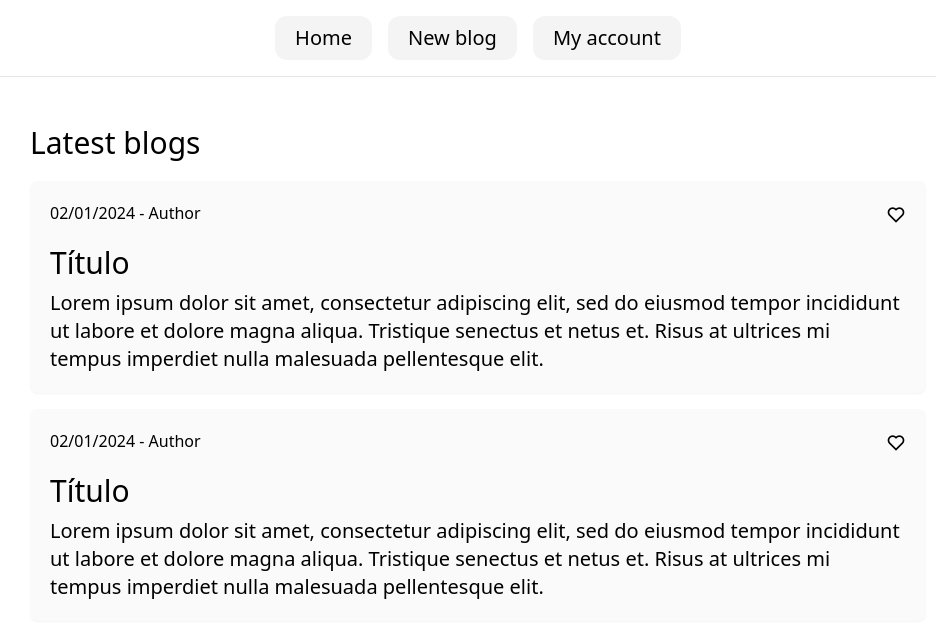
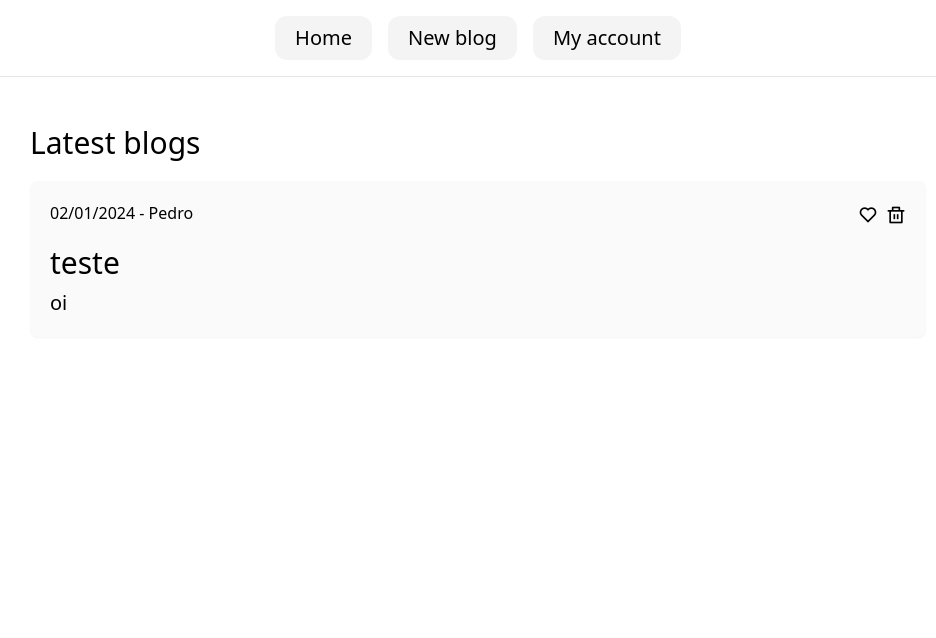
Before and after one commit to viniciusnevescosta/learning-react, a React (Vite) app: page / in a window 1280 px wide. Shown: the top 638 px of the page, without its empty margins (162-1098 px from the left). Built offline with nearby package versions, Linux system fonts and the light colour scheme.

Commit message:
refactor: Outputting lists inside the component

```diff
--- a/src/components/BlogCard.jsx
+++ b/src/components/BlogCard.jsx
@@ -1,19 +1,31 @@
-const BlogCard = () => {
+/* eslint-disable react/prop-types */
+const BlogCard = ({ blogs }) => {
   return (
-    <div className="flex flex-col gap-4 p-5 rounded-lg bg-zinc-50 shadow-sm">
-      <div className="flex justify-between">
-        <p>02/01/2024 - Author</p>
-        <i className="ri-heart-line text-xl"></i>
-      </div>
-      <div className="flex flex-col gap-2">
-        <p className="text-3xl">Título</p>
-        <p className="text-xl">
-          Lorem ipsum dolor sit amet, consectetur adipiscing elit, sed do
-          eiusmod tempor incididunt ut labore et dolore magna aliqua. Tristique
-          senectus et netus et. Risus at ultrices mi tempus imperdiet nulla
-          malesuada pellentesque elit.
-        </p>
-      </div>
+    <div className="flex-1 flex flex-col gap-4">
+      {blogs.map((blog) => (
+        <div
+          key={blog.id}
+          className="flex flex-col gap-4 p-5 rounded-lg bg-zinc-50 shadow-sm"
+        >
+          <div className="flex justify-between">
+            <p>
+              {blog.date} - {blog.author}
+            </p>
+            <div className="flex gap-2">
+              {blog.liked ? (
+                <i className="ri-heart-fill text-xl hover:cursor-pointer" />
+              ) : (
+                <i className="ri-heart-line text-xl hover:cursor-pointer" />
+              )}
+              <i className="ri-delete-bin-line text-xl hover:cursor-pointer"></i>
+            </div>
+          </div>
+          <div className="flex flex-col gap-2">
+            <p className="text-3xl">{blog.title}</p>
+            <p className="text-xl">{blog.body}</p>
+          </div>
+        </div>
+      ))}
     </div>
   );
 };
--- a/src/pages/Home.jsx
+++ b/src/pages/Home.jsx
@@ -2,19 +2,18 @@ import { useState } from "react";
 import BlogCard from "../components/BlogCard";
 
 const Home = () => {
-  const [blogs] = useState([
-    // definir , setBlogs depois
+  const [blogs, setBlogs] = useState([
     {
       id: 0,
-      author: "vini",
+      author: "Vini",
       date: "02/01/2024",
-      liked: false,
+      liked: true,
       title: "teste",
       body: "oi",
     },
     {
       id: 1,
-      author: "vini",
+      author: "Pedro",
       date: "02/01/2024",
       liked: false,
       title: "teste",
@@ -27,11 +26,8 @@ const Home = () => {
       <div className="flex justify-between">
         <h1 className="text-3xl">Latest blogs</h1>
       </div>
-      <div className="flex-1 flex flex-col gap-4">
-        {blogs.map((blog) => (
-          <BlogCard key={blog.id} />
-        ))}
-      </div>
+      {/* <BlogCard blogs={blogs} /> */}
+      <BlogCard blogs={blogs.filter(blog => blog.author === "Pedro")} />
     </section>
   );
 };
```
